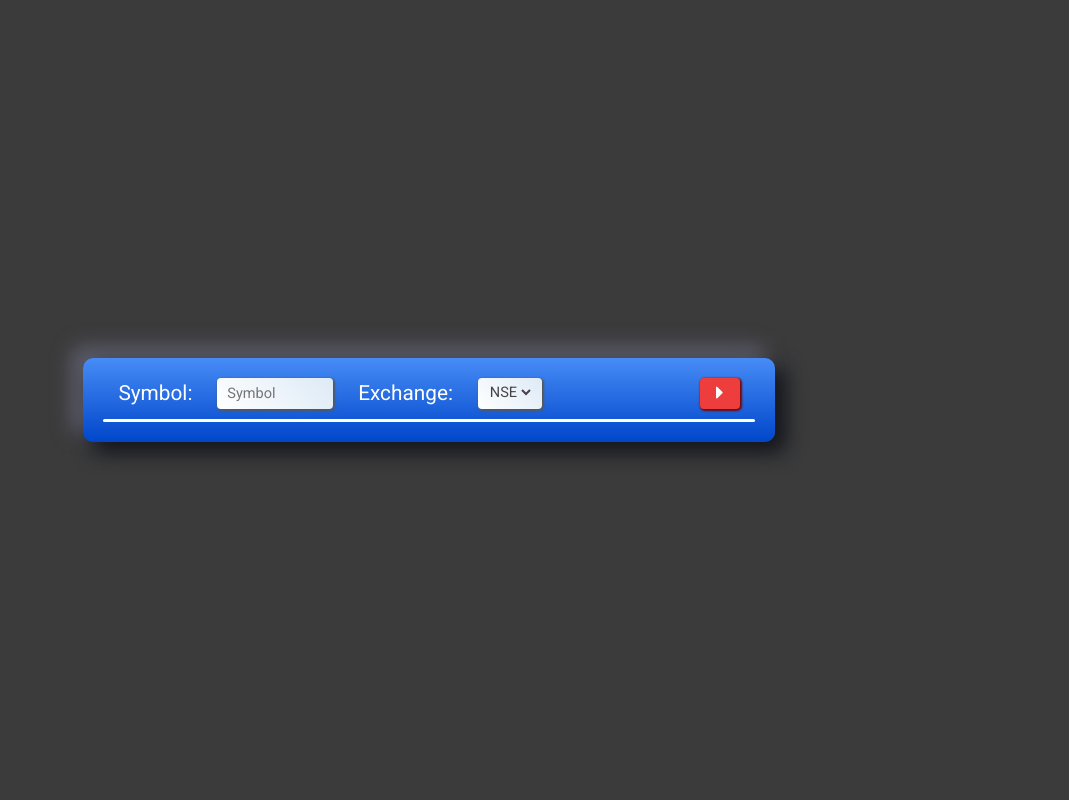
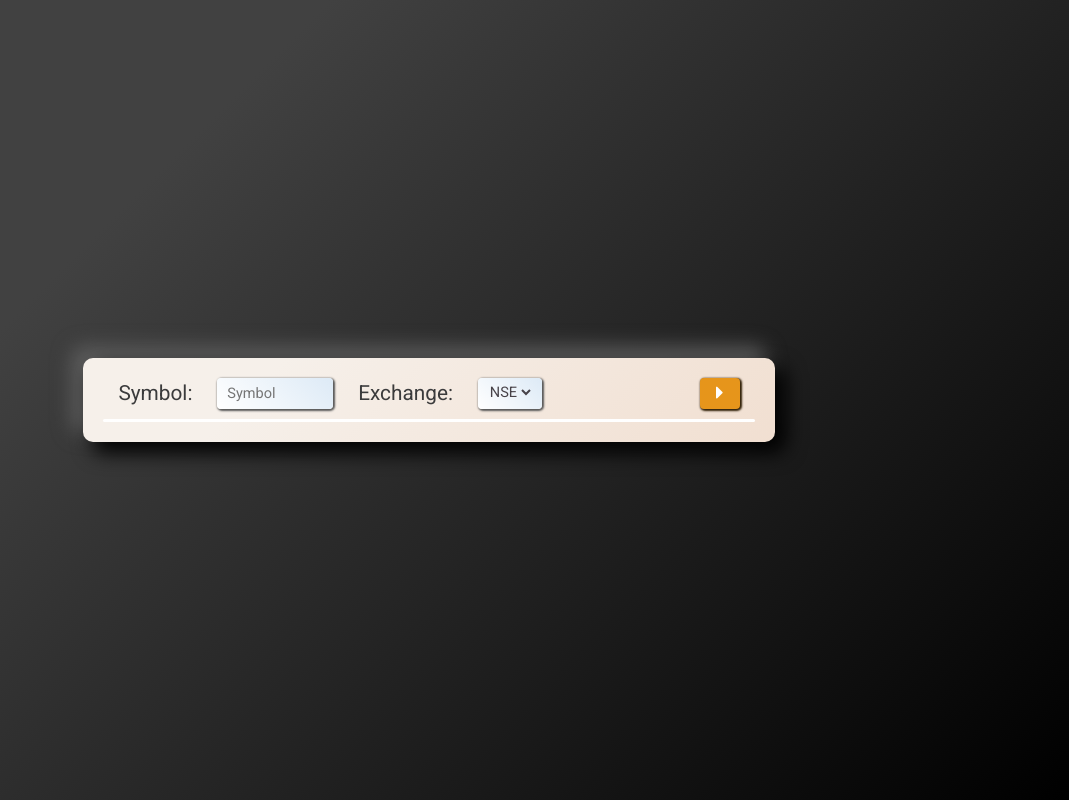
Before and after one commit to shikharka/stock-ui-app, an Angular app: page / in a window 1280 px wide. Shown: the whole page, without its empty margins (211-1280 px from the left). Built offline with nearby package versions, Linux system fonts and the light colour scheme.

Commit message:
color scheme

```diff
--- a/src/app/fetch-quote/fetch-quote.component.css
+++ b/src/app/fetch-quote/fetch-quote.component.css
@@ -1,17 +1,22 @@
 .quotesScreen {
     height: 100vh;
     width: 100vw;
-    background: #3b3b3c;
+    display: -webkit-box;
     display: flex;
+    -webkit-box-align: center;
     align-items: center;
+    -webkit-box-pack: center;
     justify-content: center;
-    color: #ffffff;
+    color: #3b3b3c;
+    background-color: #000000;
+    background-image: linear-gradient(315deg, #000000 0%, #414141 74%);
 }
 
 .quoteCard {
-    background: linear-gradient(180deg, #478cf6, #0046ca);
+    background-color: #f1dfd1;
+    background-image: linear-gradient(315deg, #f1dfd1 0%, #f6f0ea 74%);
     width: 54%;
-    box-shadow: 10px 10px 20px 1px #12151b, -10px -10px 20px 1px #60606f;
+    box-shadow: 10px 10px 20px 1px #000000, -10px -10px 20px 1px #5f5f5f;
     border-radius: 10px;
     overflow: auto;
     padding: 20px;
@@ -38,11 +43,11 @@
 
 .getQuoteBtn {
     color: #fff;
-    background: #ee3d3d;
+    background: #e6951b;
     border: none;
     border-radius: 4px;
     width: 40px;
-    box-shadow: 1px 1px 2px 1px #710909;
+    box-shadow: 1px 1px 2px 1px #2f1e05;
     margin-left: auto;
 }
 
@@ -52,10 +57,10 @@
 
 @keyframes buttonHover {
     from {
-        background: #ee3d3d;
+        background: #e6951b;
     }
     to {
-        background: #ec2c2c;
+        background: #b17111;
     }
 }
 
@@ -114,8 +119,7 @@
     animation-timing-function: cubic-bezier(0.15, 0.38, 0.85, 1.62);
     color: #fff;
     box-shadow: inset 0px -3px 10px #ffffff;
-    background: -webkit-gradient(linear, left bottom, left top, from(#226be9), to(transparent));
-    background: linear-gradient(360deg, #0046ca, transparent);
+    background: linear-gradient(360deg, #e6951b, #e5a54540);
 }
 
 .closeBubble:empty {
```
